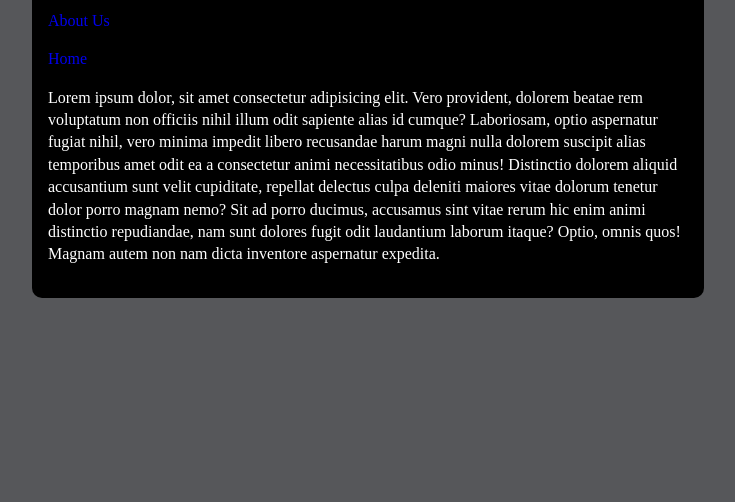
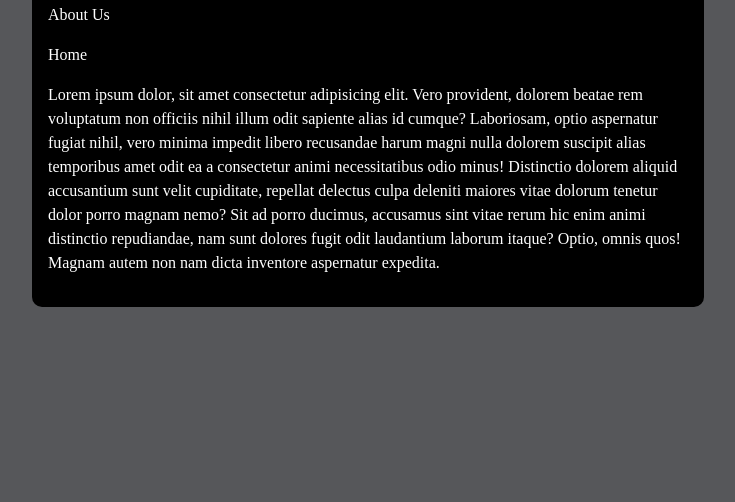
Before and after one commit to quedet/app-recap, a plain HTML site: page index.html in a window 1280 px wide. Shown: the part 298-800 px from the top of the page, without its empty margins (272-1007 px from the left). Drawn offline with Linux system fonts and the light colour scheme.

Commit message:
Final Form Page Changed One

```diff
--- a/style.css
+++ b/style.css
@@ -1,5 +1,11 @@
-* {
+a {
     text-decoration: none;
+    color: #FFF;
+}
+
+a:hover {
+    text-decoration: underline;
+    color: grey;
 }
 
 body {
@@ -8,7 +14,7 @@ body {
     margin: 0;
     padding: 0;
     overflow: hidden;
-    line-height: 1.4;
+    line-height: 1.5;
 }
 
 #wrapper {
```
